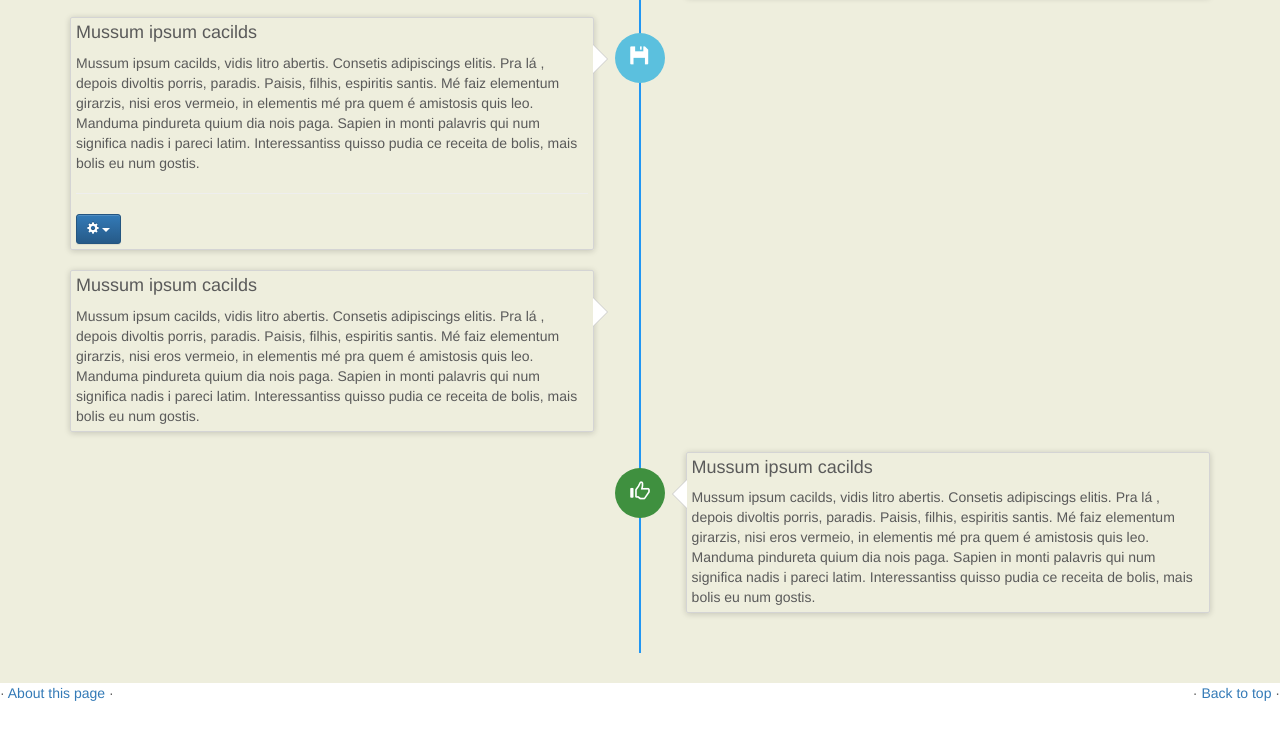
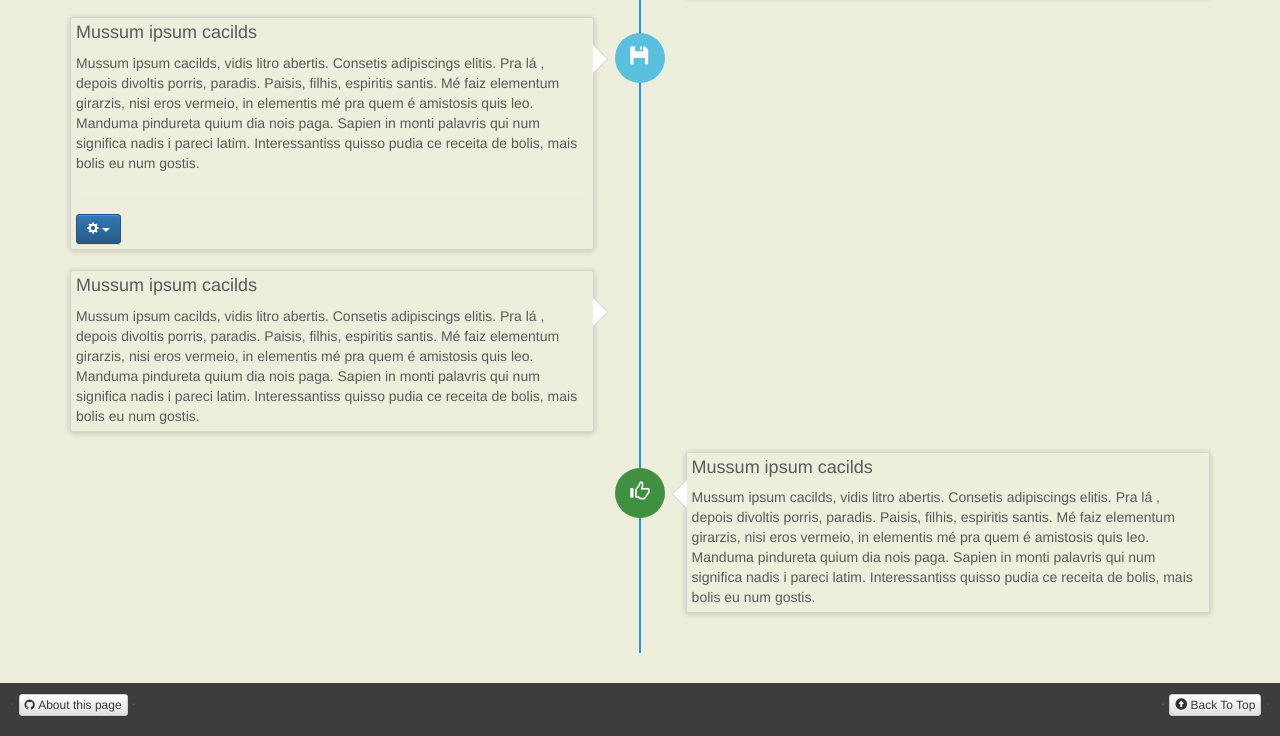
Before and after one commit to varunrgandhi/varunrgandhi.github.io, a website: page index.html in a window 1280 px wide. Shown: the part 2445-3181 px from the top of the page. Drawn offline with Linux system fonts and the light colour scheme.

Commit message:
footer updates

```diff
--- a/index.html
+++ b/index.html
@@ -319,8 +319,16 @@
         <!-- /END THE FEATURETTES -->
         <!-- FOOTER -->
         <footer>
-            <p class="pull-right"> &middot; <a href="#">Back to top</a> &middot; </p>
-            <p> &middot; <a href="https://github.com/varunrgandhi/varunrgandhi.github.io">About this page</a> &middot; </p>
+            <p class="pull-right"> &middot;
+                <a class="btn btn-xs btn-default" title="Back to Top" href="#">
+                    <i class="glyphicon glyphicon-circle-arrow-up"></i>&nbspBack To Top
+                </a> &middot;
+            </p>
+            <p> &middot;
+                <a class="btn btn-xs btn-default" title="About this page" href="https://github.com/varunrgandhi/varunrgandhi.github.io">
+                    <i class="fa fa-github"></i>&nbspAbout this page
+                </a> &middot;
+            </p>
         </footer>
     </div>
     <!-- /.container -->
--- a/src/css/main.css
+++ b/src/css/main.css
@@ -6,10 +6,13 @@
 /* Padding below the footer and lighter body text */
 
 body {
-    padding-bottom: 20px;
     color: #5a5a5a;
 }
 
+footer {
+    padding: 10px;
+    background-color: #3D3D3C;
+}
 
 /* CUSTOMIZE THE NAVBAR
 -------------------------------------------------- */
```
